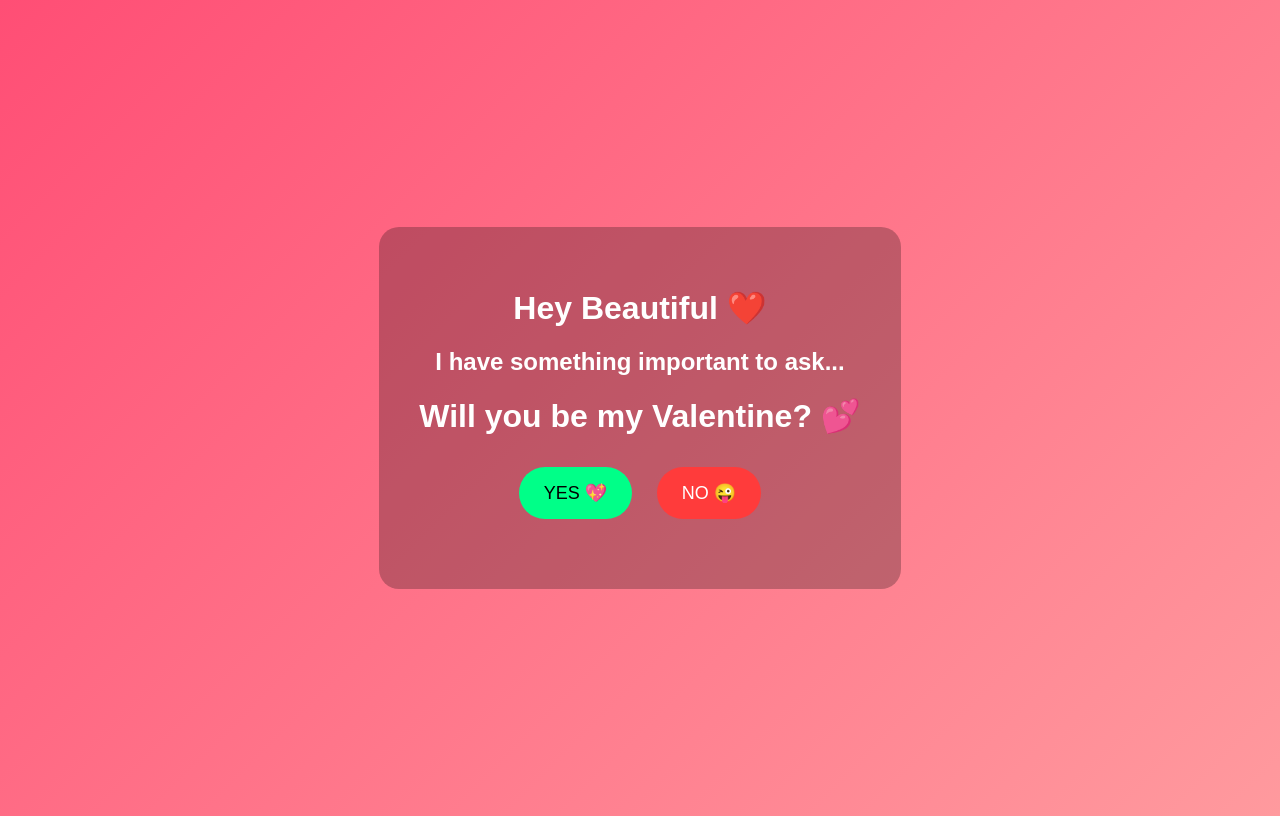
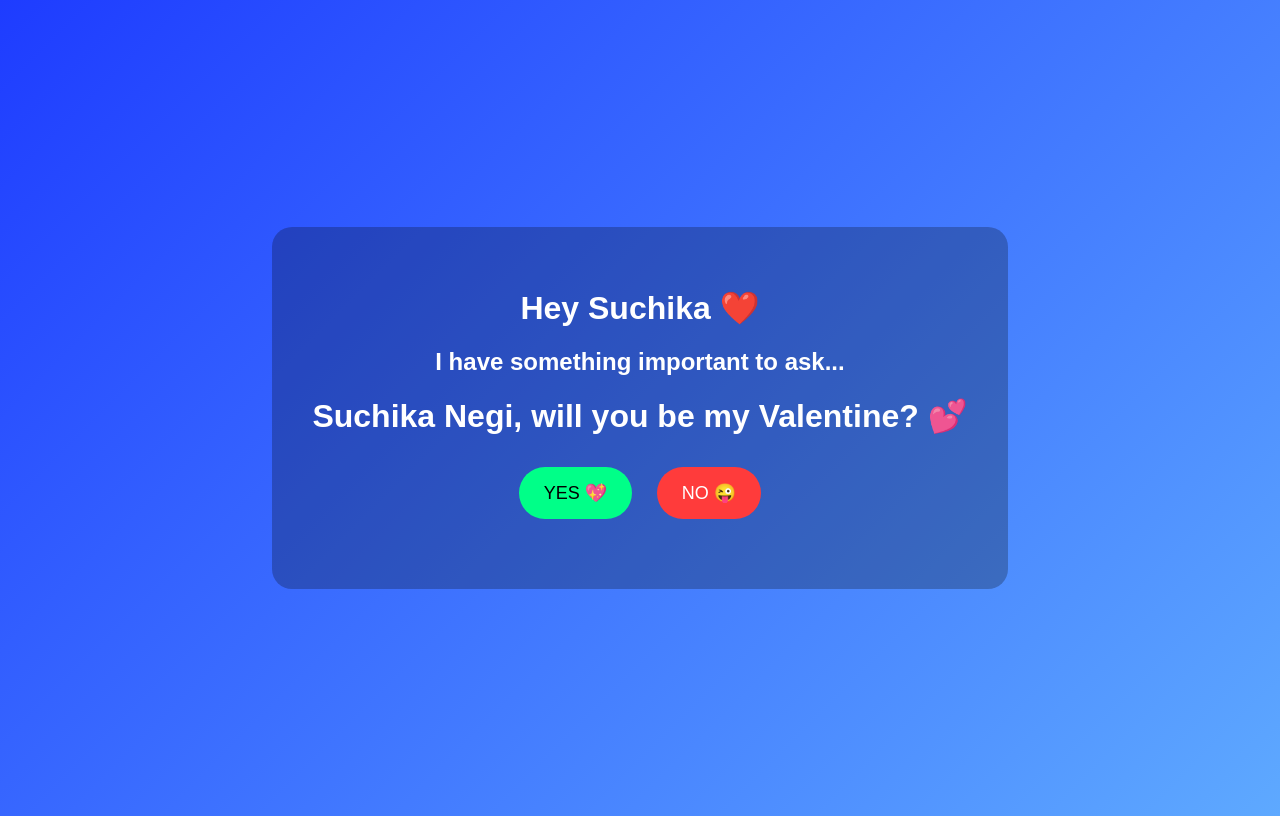
Before and after one commit to Systemdhruv/For-Sucha, a plain HTML site: page index.html in a window 1280 px wide. Drawn offline with Linux system fonts and the light colour scheme.

Commit message:
Update index.html

```diff
--- a/index.html
+++ b/index.html
@@ -5,7 +5,7 @@
 <title>For You ❤️</title>
 <style>
 body{
-    background: linear-gradient(135deg,#ff4e75,#ff9a9e);
+    background: linear-gradient(135deg,#1e3cff,#5ea9ff); /* BLUE BACKGROUND */
     height:100vh;
     display:flex;
     justify-content:center;
@@ -34,9 +34,9 @@ button{
 <body>
 
 <div class="box">
-<h1>Hey Beautiful ❤️</h1>
+<h1>Hey Suchika ❤️</h1>
 <h2>I have something important to ask...</h2>
-<h1>Will you be my Valentine? 💕</h1>
+<h1>Suchika Negi, will you be my Valentine? 💕</h1>
 
 <button class="yes" onclick="yes()">YES 💖</button>
 <button class="no" onclick="move(this)">NO 😜</button>
@@ -46,7 +46,7 @@ button{
 
 <script>
 function yes(){
-    document.getElementById("msg").innerHTML="Yayyyyy!!! I love you 😍❤️";
+    document.getElementById("msg").innerHTML="Yayyyyy!!! You just made me the happiest person 😍❤️";
 }
 function move(btn){
     btn.style.position='absolute';
```
